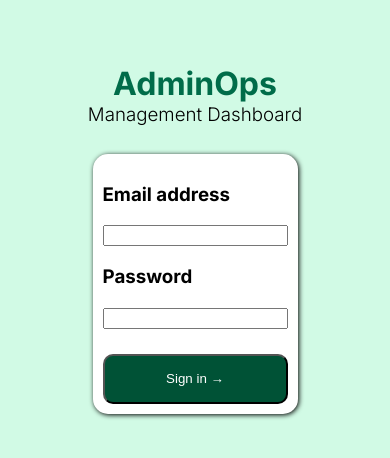
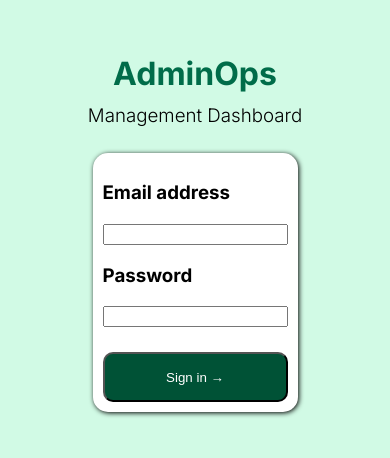
Before and after one commit to CrispyID/AdminOps-Personal-Project-F5, a plain HTML site: page login.html in a window 390 px wide. Shown: the part 194-652 px from the top of the page. Drawn offline with Linux system fonts and the light colour scheme.

Commit message:
fix: fixed title and added more responsiveness

```diff
--- a/src/pages/css/login-page/login-page.css
+++ b/src/pages/css/login-page/login-page.css
@@ -2,16 +2,18 @@
 /* LOGIN WEBPAGE STUFFS */
 
 .login_title {
-    text-align: center;
-    padding: 15px;
+    text-align: center; ;
 
 }
-.login_title h1,
-.login_title h3 {
-    line-height: 10px;
+.login_title h1 {
+    margin-block-start: 10px;
+    margin-block-end: 10px;
 }
 .login_title h3 {
+    margin-block-start: 10px;
+    margin-block-end: 25px;
     font-weight: 300;
+    line-height: 25px;
 
 }
 .login_input-name {
@@ -22,6 +24,3 @@
 .login_input-password {
     margin-bottom: 25px;
 }
-.login-password {
-    padding-block: -10px;
-}
```
